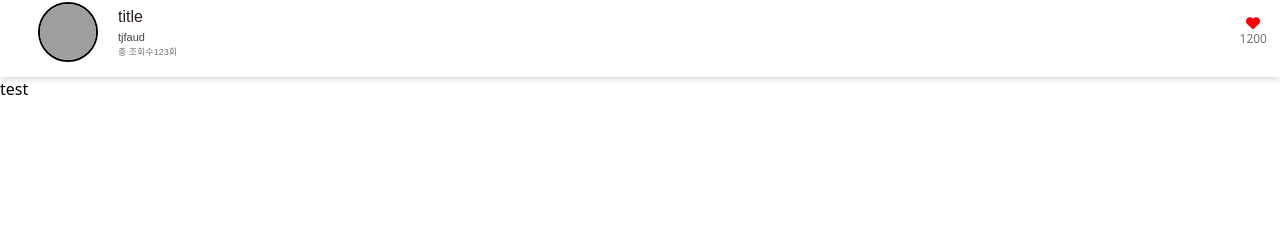
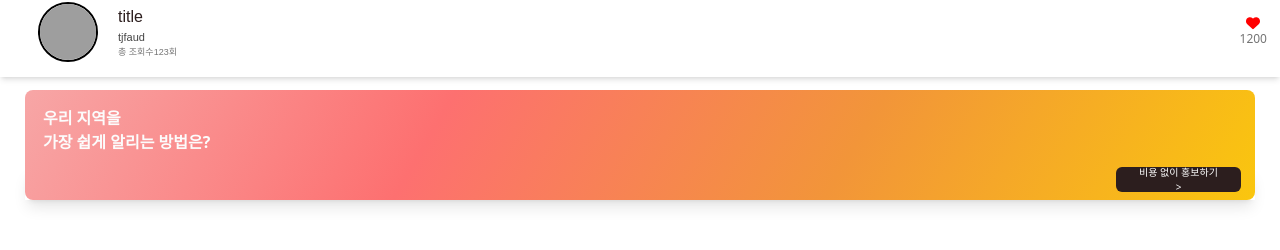
Before and after one commit to linc-hackathon-1/web1-frontend, a React (Vite) app: page / in a window 1280 px wide. Shown: the part 220-470 px from the top of the page. Built offline with nearby package versions, Linux system fonts and the light colour scheme; grey boxes are pictures that could not be loaded; a web font is replaced by a local one; what http-status-codes would draw is missing.

Commit message:
feat: home page의 banner

```diff
--- a/src/pages/Home/index.tsx
+++ b/src/pages/Home/index.tsx
@@ -1,3 +1,5 @@
+import Button from '@/components/atoms/Button';
+import Container from '@/components/atoms/Container';
 import Profile from '@/components/organisms/Profile';
 import Page from '@/components/templates/Page';
 
@@ -5,7 +7,19 @@ function HomePage() {
   return (
     <Page pageName="Home" hideFooter>
       <Profile bgImg="https://picsum.photos/200" profileImg="https://picsum.photos/200" title="title" description="tjfaud" totalView={123} likeNum={1200} />
-      <p>test</p>
+      <Container
+        style={{ background: 'linear-gradient(120deg, #F7A6A6, #FD7070, #F29539, #FAC60E)' }}
+        direction="flex-col"
+        classes="h-95px pt-[16px] mx-[25px] mt-[13px] rounded-lg"
+      >
+        <div className="ml-[18px] text-white font-bold">
+          <p>우리 지역을</p>
+          <p>가장 쉽게 알리는 방법은?</p>
+        </div>
+        <div className="flex justify-end mt-[13px] shadow-lg">
+          <Button bgColor="bg-black" classes="mx-[14px] mb-[8px] w-[125px] h-[25px] text-[10px] flex items-center justify-center">비용 없이 홍보하기 &gt;</Button>
+        </div>
+      </Container>
     </Page>
   );
 }
```
